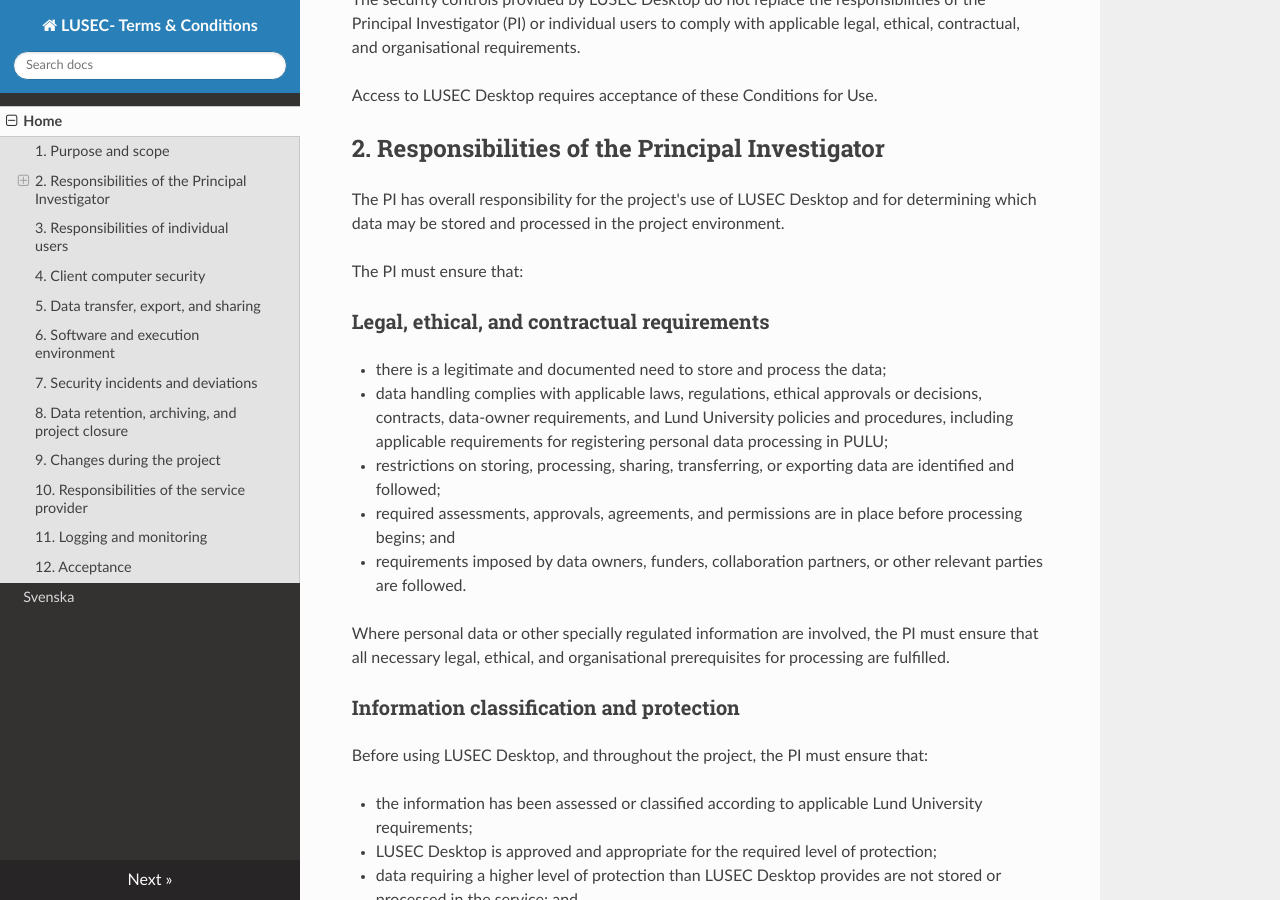
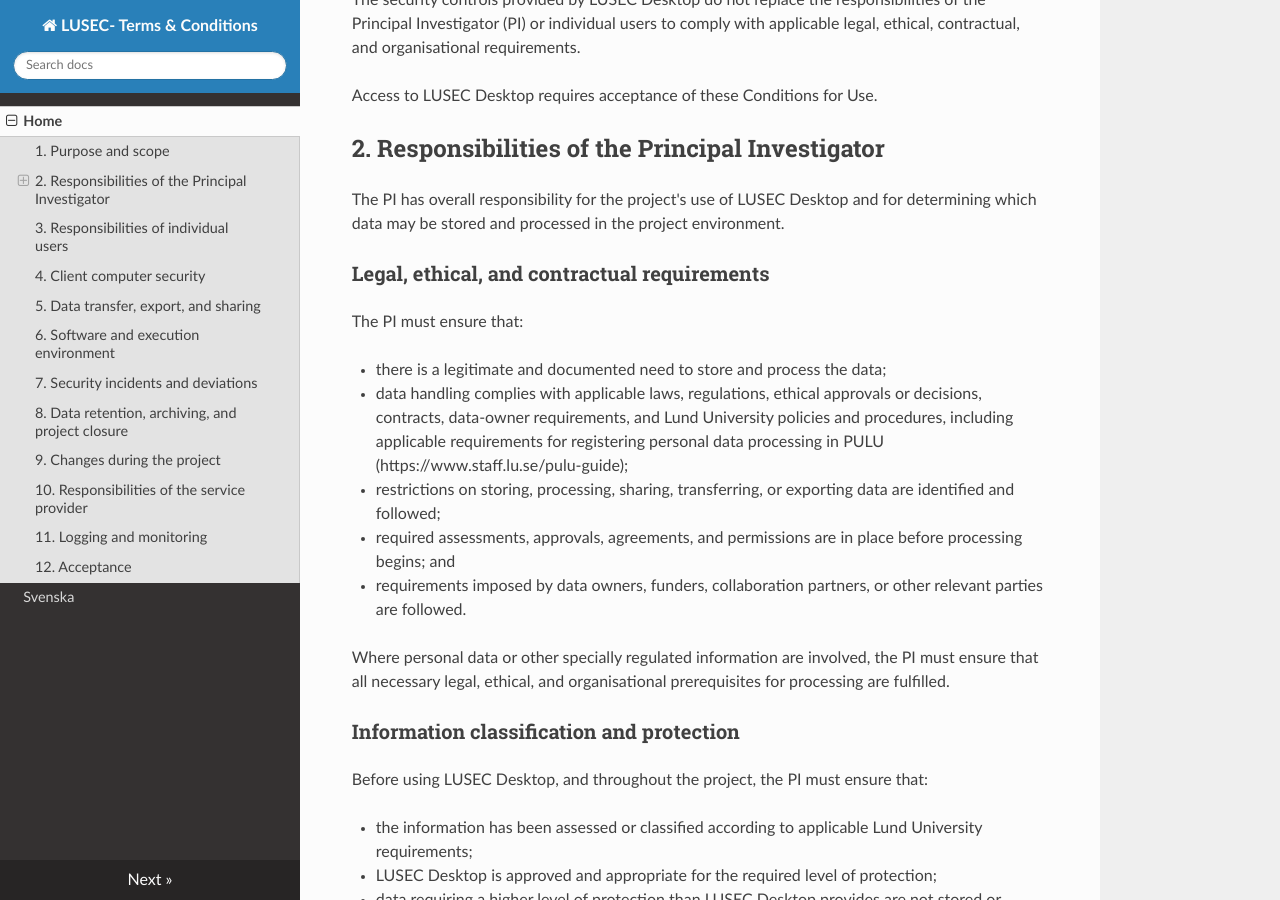
Before and after one commit to RDO-LU/LUSEC2_TCs, an MkDocs documentation site: the page built from docs/index.md, in a window 1280 px wide and 900 px high, scrolled down 535 px. Built offline with MkDocs 1.6.1, drawn with Linux system fonts in a browser that asks for light colours; nearby versions of some CDN libraries.

Commit message:
Emilie corrections

```diff
--- a/docs/index.md
+++ b/docs/index.md
@@ -4,7 +4,7 @@
 
 # Conditions for Use of LUSEC Desktop
 
-## 1. Purpose and scope
+## 1\. Purpose and scope
 
 LUSEC Desktop is a secure, high-volume environment for storing and processing research data with elevated protection requirements. Security measures include technical, administrative, and physical controls such as access control, encryption, logging, monitoring, and dedicated management procedures.
 
@@ -16,19 +16,19 @@
 
 Access to LUSEC Desktop requires acceptance of these Conditions for Use.
 
-## 2. Responsibilities of the Principal Investigator
+## 2\. Responsibilities of the Principal Investigator
 
 The PI has overall responsibility for the project's use of LUSEC Desktop and for determining which data may be stored and processed in the project environment.
 
+### Legal, ethical, and contractual requirements
+
 The PI must ensure that:
 
-### Legal, ethical, and contractual requirements
-
-- there is a legitimate and documented need to store and process the data;
-- data handling complies with applicable laws, regulations, ethical approvals or decisions, contracts, data-owner requirements, and Lund University policies and procedures, including applicable requirements for registering personal data processing in PULU;
-- restrictions on storing, processing, sharing, transferring, or exporting data are identified and followed;
-- required assessments, approvals, agreements, and permissions are in place before processing begins; and
-- requirements imposed by data owners, funders, collaboration partners, or other relevant parties are followed.
+* there is a legitimate and documented need to store and process the data;
+* data handling complies with applicable laws, regulations, ethical approvals or decisions, contracts, data-owner requirements, and Lund University policies and procedures, including applicable requirements for registering personal data processing in PULU (https://www.staff.lu.se/pulu-guide);
+* restrictions on storing, processing, sharing, transferring, or exporting data are identified and followed;
+* required assessments, approvals, agreements, and permissions are in place before processing begins; and
+* requirements imposed by data owners, funders, collaboration partners, or other relevant parties are followed.
 
 Where personal data or other specially regulated information are involved, the PI must ensure that all necessary legal, ethical, and organisational prerequisites for processing are fulfilled.
 
@@ -36,10 +36,10 @@
 
 Before using LUSEC Desktop, and throughout the project, the PI must ensure that:
 
-- the information has been assessed or classified according to applicable Lund University requirements;
-- LUSEC Desktop is approved and appropriate for the required level of protection;
-- data requiring a higher level of protection than LUSEC Desktop provides are not stored or processed in the service; and
-- changes affecting the required level of protection are identified and assessed.
+* the information has been assessed or classified according to applicable Lund University requirements;
+* LUSEC Desktop is approved and appropriate for the required level of protection;
+* data requiring a higher level of protection than LUSEC Desktop provides are not stored or processed in the service; and
+* changes affecting the required level of protection are identified and assessed.
 
 ### Users and access rights
 
@@ -47,48 +47,48 @@
 
 The PI must:
 
-- apply the principle of least privilege;
-- grant each user only the permissions required for their work;
-- where technically possible, consider permissions for reading, modifying, deleting, importing, exporting or sharing data, and administering access separately;
-- restrict administrative privileges to users who need them;
-- regularly review access rights and review them following relevant project changes;
-- modify or revoke access without undue delay when a user's need changes or ends; and
-- inform users of the requirements that apply to the project's data and use of LUSEC Desktop.
+* apply the principle of least privilege;
+* grant each user only the permissions required for their work;
+* where technically possible, consider permissions for reading, modifying, deleting, importing, exporting or sharing data, and administering access separately;
+* restrict administrative privileges to users who need them;
+* regularly review access rights and review them following relevant project changes;
+* modify or revoke access without undue delay when a user's need changes or ends; and
+* inform users of the requirements that apply to the project's data and use of LUSEC Desktop.
 
-## 3. Responsibilities of individual users
+## 3\. Responsibilities of individual users
 
 Each user is responsible for activity performed using their account.
 
 Users must:
 
-- use only their own account and authentication credentials;
-- never share passwords, tokens, or other authentication credentials;
-- protect authenticated sessions from unauthorised access;
-- lock their session and client computer whenever unattended;
-- access and process only data required for authorised work;
-- comply with their assigned access rights;
-- import, export, copy, or share data only when authorised;
-- use approved systems, devices, and methods when accessing or handling LUSEC Desktop data; and
-- not circumvent or disable technical or administrative security measures.
+* use only their own account and authentication credentials;
+* never share passwords, tokens, or other authentication credentials;
+* protect authenticated sessions from unauthorised access;
+* lock their session and client computer whenever unattended;
+* access and process only data required for authorised work;
+* comply with their assigned access rights;
+* import, export, copy, or share data only when authorised;
+* use approved systems, devices, and methods when accessing or handling LUSEC Desktop data; and
+* not circumvent or disable technical or administrative security measures.
 
 Users acknowledge that system activity may be logged and monitored in accordance with applicable Lund University rules and procedures.
 
-## 4. Client computer security
+## 4\. Client computer security
 
 Users must ensure that computers used to access LUSEC Desktop or its data-transfer functionality meet applicable Lund University security requirements.
 
 Users must, as applicable:
 
-- keep operating systems and relevant software updated and patched;
-- appropriately control physical access to the computer;
-- use authentication and automatic screen locking;
-- protect the computer from unauthorised access;
-- supervise active LUSEC Desktop sessions or lock them when unattended; and
-- not store or cache protected LUSEC Desktop data locally unless explicitly permitted.
+* keep operating systems and relevant software updated and patched;
+* appropriately control physical access to the computer;
+* use authentication and automatic screen locking;
+* protect the computer from unauthorised access;
+* supervise active LUSEC Desktop sessions or lock them when unattended; and
+* not store or cache protected LUSEC Desktop data locally unless explicitly permitted.
 
 The security of the client computer forms part of the overall protection of the data. LUSEC Desktop cannot protect data that have been copied, displayed, or otherwise exposed through an inadequately protected client system.
 
-## 5. Data transfer, export, and sharing
+## 5\. Data transfer, export, and sharing
 
 Data may only be imported to or exported from LUSEC Desktop using approved transfer mechanisms. Transfers may be logged.
 
@@ -96,71 +96,71 @@
 
 Before data are exported, copied, shared, or otherwise transferred outside LUSEC Desktop, the PI must ensure that:
 
-- the transfer is permitted under applicable legal, contractual, ethical, and organisational requirements;
-- the recipient is authorised to receive the data;
-- the receiving system or storage location provides appropriate protection; and
-- applicable encryption and secure-transfer requirements are met.
+* the transfer is permitted under applicable legal, contractual, ethical, and organisational requirements;
+* the recipient is authorised to receive the data;
+* the receiving system or storage location provides appropriate protection; and
+* applicable encryption and secure-transfer requirements are met.
 
 Protected data must not be transferred to private computers, private cloud services, removable media, or other storage locations that have not been approved for the information concerned.
 
 Where technically possible, import and export permissions should be managed separately from general read and write permissions.
 
-## 6. Software and execution environment
+## 6\. Software and execution environment
 
 Software within LUSEC Desktop is provided through approved software environments and repositories.
 
 Users must not install, introduce, or execute software or code that:
 
-- circumvents security controls;
-- interferes with logging, monitoring, or access controls;
-- creates unauthorised network connectivity;
-- may damage the system, its data, or other users; or
-- otherwise violates Lund University regulations or these Conditions for Use.
+* circumvents security controls;
+* interferes with logging, monitoring, or access controls;
+* creates unauthorised network connectivity;
+* may damage the system, its data, or other users; or
+* otherwise violates Lund University regulations or these Conditions for Use.
 
-## 7. Security incidents and deviations
+## 7\. Security incidents and deviations
 
 Suspected or confirmed information-security incidents must be reported without undue delay using Lund University's applicable incident-reporting procedures.
 
 Examples include:
 
-- suspected or confirmed unauthorised access;
-- incorrectly assigned access rights;
-- accidental or unauthorised disclosure or sharing;
-- loss, corruption, or unintended deletion of data;
-- transfer or export to an incorrect recipient or location;
-- compromised or suspected compromised credentials; and
-- malware or other security events affecting a client system used to access LUSEC Desktop.
+* suspected or confirmed unauthorised access;
+* incorrectly assigned access rights;
+* accidental or unauthorised disclosure or sharing;
+* loss, corruption, or unintended deletion of data;
+* transfer or export to an incorrect recipient or location;
+* compromised or suspected compromised credentials; and
+* malware or other security events affecting a client system used to access LUSEC Desktop.
 
 The PI and affected users must cooperate with investigations and remediation measures relating to the project or its data.
 
-## 8. Data retention, archiving, and project closure
+## 8\. Data retention, archiving, and project closure
 
 The PI must ensure that applicable requirements for retaining, archiving, and deleting research data are identified and followed.
 
 When the project ends or LUSEC Desktop is no longer required:
 
-- data must be archived, transferred, retained, or deleted according to applicable requirements;
-- unnecessary copies of protected data must not be retained;
-- user access must be reviewed and revoked where no longer required; and
-- the project or storage area must be closed when there is no longer a legitimate need for it.
+* data must be archived, transferred, retained, or deleted according to applicable requirements;
+* unnecessary copies of protected data must not be retained;
+* user access must be reviewed and revoked where no longer required; and
+* the project or storage area must be closed when there is no longer a legitimate need for it.
 
-## 9. Changes during the project
+## 9\. Changes during the project
 
 These responsibilities apply throughout the lifetime of the project.
 
 The PI must reassess whether LUSEC Desktop remains appropriate when relevant circumstances change, including changes to:
 
-- the type or sensitivity of data;
-- information classification;
-- project participants or their access requirements;
-- external collaboration partners;
-- contracts or ethical approvals;
-- methods for processing, sharing, or transferring data; or
-- applicable legal or organisational requirements.
+* the type or sensitivity of data;
+* information classification;
+* project participants or their access requirements;
+* external collaboration partners;
+* contracts or ethical approvals;
+* methods for processing, sharing, or transferring data; or
+* applicable legal or organisational requirements.
 
 If the required level of protection exceeds what LUSEC Desktop provides, the affected data must not continue to be processed in LUSEC Desktop unless an appropriate solution has been established.
 
-## 10. Responsibilities of the service provider
+## 10\. Responsibilities of the service provider
 
 Lund University Research Data Office (LU RDO) is responsible for the technical and administrative security measures included in the LUSEC Desktop service, as defined in the applicable service description.
 
@@ -168,26 +168,26 @@
 
 The PI remains responsible for ensuring that LUSEC Desktop is appropriate for the project's data and is used in accordance with these Conditions for Use.
 
-## 11. Logging and monitoring
+## 11\. Logging and monitoring
 
 Activities within LUSEC Desktop may be logged for security, operational, and compliance purposes.
 
 Depending on the technical configuration, logging may include authentication events, data transfers, network activity, administrative actions, commands, and other activities performed within the system.
 
-## 12. Acceptance
+## 12\. Acceptance
 
 Access to LUSEC Desktop is granted only after the applicable Conditions for Use have been accepted.
 
 By accepting these Conditions, the **PI confirms** that:
 
-- LUSEC Desktop has been assessed as appropriate for the project's data;
-- applicable legal, ethical, contractual, and organisational requirements have been considered;
-- project membership and access rights will be managed according to these Conditions; and
-- the PI accepts the responsibilities described above.
+* LUSEC Desktop has been assessed as appropriate for the project's data;
+* applicable legal, ethical, contractual, and organisational requirements have been considered;
+* project membership and access rights will be managed according to these Conditions; and
+* the PI accepts the responsibilities described above.
 
 By accepting these Conditions, each **individual user confirms** that:
 
-- they have read and understood these Conditions;
-- they will comply with the applicable security and usage requirements;
-- they will protect their credentials, client system, and authenticated sessions; and
-- they accept responsibility for actions performed using their account.
+* they have read and understood these Conditions;
+* they will comply with the applicable security and usage requirements;
+* they will protect their credentials, client system, and authenticated sessions; and
+* they accept responsibility for actions performed using their account.
```
Also changed, not shown: docs/index-sv.md (+80 -80 lines), site/index.html, 2 other files.
